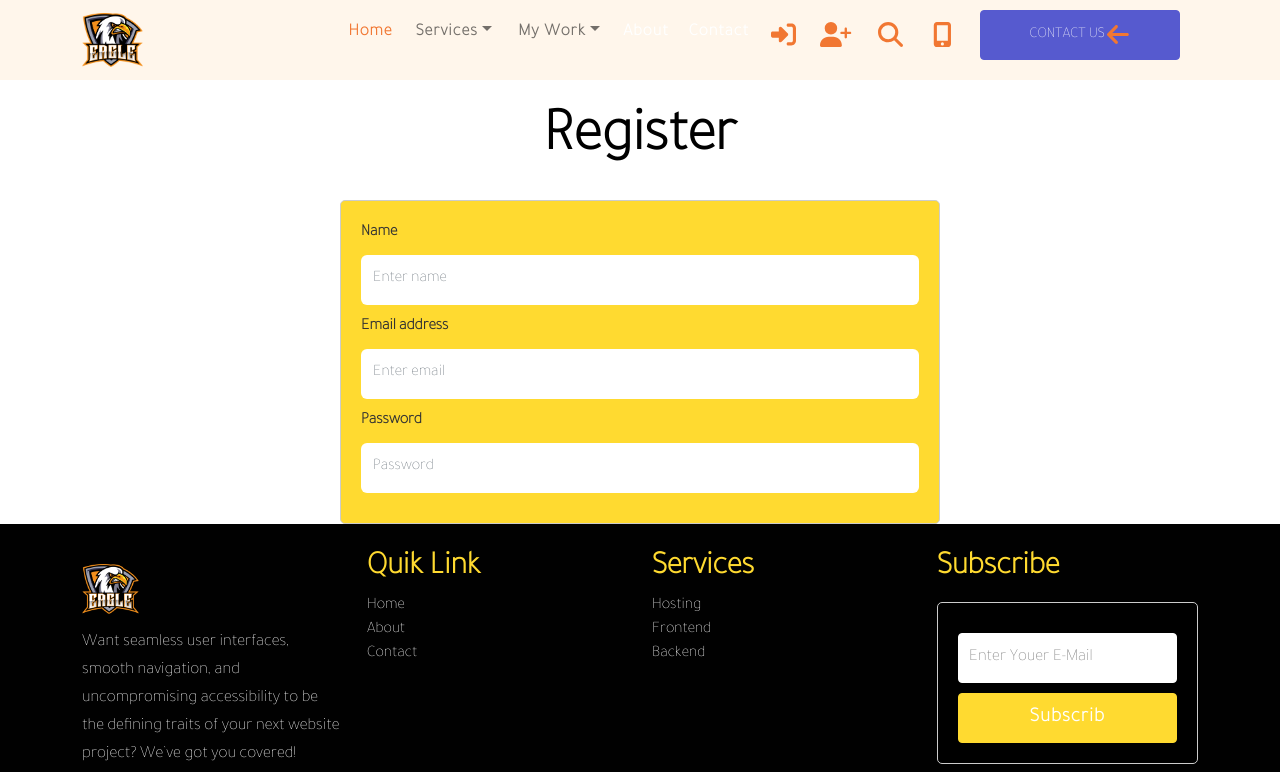
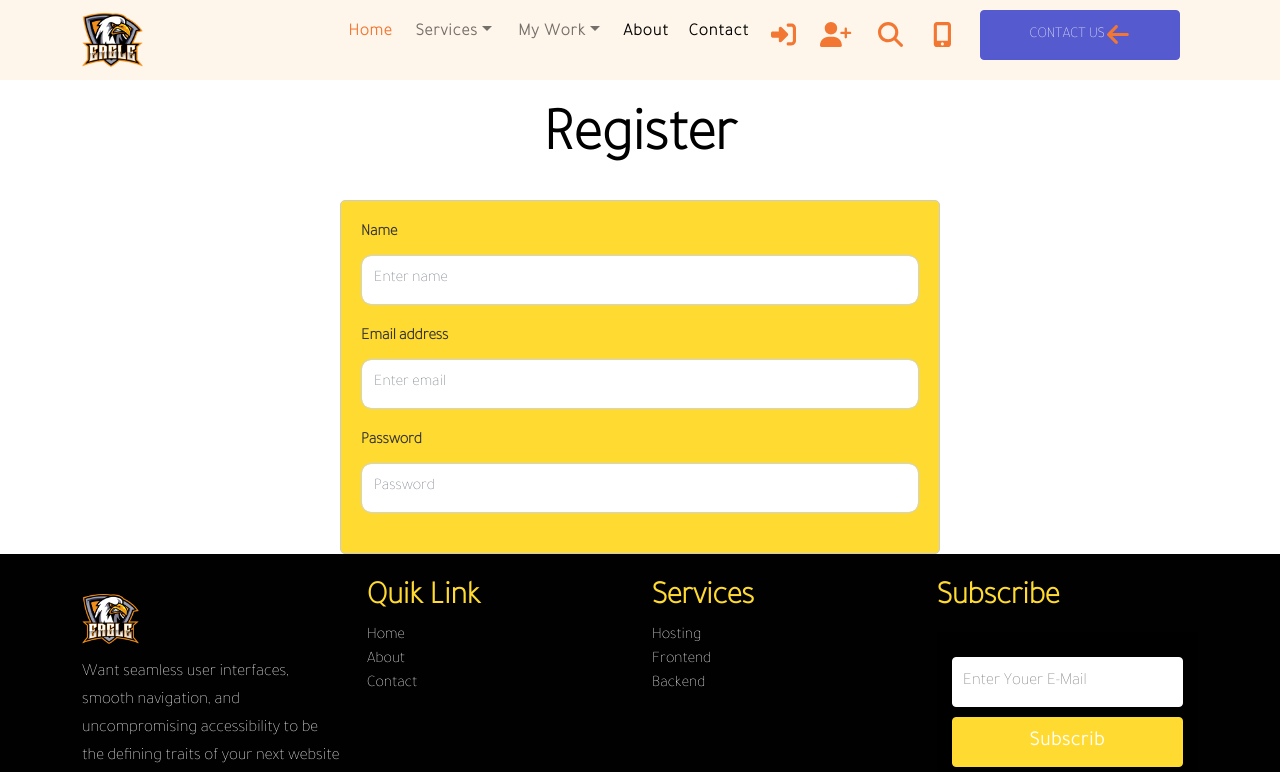
Before and after one commit to a7med58/WebSite.github.io, a React (Create React App) app: page /registration in a window 1280 px wide. Shown: the top 772 px of the page. Built offline with nearby package versions, Linux system fonts and the light colour scheme; a web font is replaced by a local one.

Commit message:
Some Enhancment

```diff
--- a/src/Component/Footer/Footer.css
+++ b/src/Component/Footer/Footer.css
@@ -47,9 +47,9 @@ footer h2 {
   font-weight: bolder;
 }
 
-footer form {
+.form-footer {
   margin: 15px 0;
-  background-color: black;
+  background-color: black !important;
 }
 footer form input {
   border: 1px solid #fff;
--- a/src/Component/Footer/Footer.js
+++ b/src/Component/Footer/Footer.js
@@ -65,7 +65,7 @@ const Footer = () => {
           </div>
           <div className="col-md-3 col-sm-6">
             <h2>Subscribe</h2>
-            <form>
+            <form className="form-footer">
               <input type="email" placeholder="Enter Youer E-Mail" />
               <button id="btnfooter">Subscrib</button>
             </form>
--- a/src/Component/FormContact/FormContact.css
+++ b/src/Component/FormContact/FormContact.css
@@ -7,6 +7,7 @@ form {
   padding: 15px;
 }
 form .form-control {
+  background-color: #fff;
   border: none;
 }
 form input,
--- a/src/Component/NavBar/NavBars.css
+++ b/src/Component/NavBar/NavBars.css
@@ -94,3 +94,7 @@ nav svg {
   font-size: 25px;
   color: var(--seconde-color);
 }
+.nav-link-m {
+  color: black;
+  font-weight: bold;
+}
--- a/src/Component/NavBar/NavBars.js
+++ b/src/Component/NavBar/NavBars.js
@@ -28,12 +28,20 @@ const NavBars = () => {
             <Link to="/home" className="active">
               Home
             </Link>
-            <NavDropdown title="Services" id="basic-nav-dropdown">
+            <NavDropdown
+              title="Services"
+              id="basic-nav-dropdown"
+              className="nav-link-m"
+            >
               <NavDropdown.Item href="!#">Hosting</NavDropdown.Item>
               <NavDropdown.Item href="!#">Frontend</NavDropdown.Item>
               <NavDropdown.Item href="!#">Backend</NavDropdown.Item>
             </NavDropdown>
-            <NavDropdown title="My Work" id="basic-nav-dropdown">
+            <NavDropdown
+              title="My Work"
+              id="basic-nav-dropdown"
+              className="nav-link-m"
+            >
               <NavDropdown.Item href="#action/3.1">Action</NavDropdown.Item>
               <NavDropdown.Item href="#action/3.2">
                 Another action
@@ -45,8 +53,12 @@ const NavBars = () => {
               </NavDropdown.Item>
             </NavDropdown>
 
-            <Link to="/about">About</Link>
-            <Link to="/contact">Contact</Link>
+            <Link to="/about" className="nav-link-m">
+              About
+            </Link>
+            <Link to="/contact" className="nav-link-m">
+              Contact
+            </Link>
             <Link to="/login">
               <FontAwesomeIcon icon={faSignInAlt} />
             </Link>
--- a/src/Page/Contact/Contact.css
+++ b/src/Page/Contact/Contact.css
@@ -52,7 +52,7 @@
   margin-right: 10px;
 }
 form {
-  background-color: #fff;
+  background-color: #fff !important;
   box-sizing: border-box;
   width: 100%;
   max-width: 100%;
@@ -60,7 +60,7 @@ form {
   padding: 15px;
 }
 form .form-control {
-  border: none;
+  border-radius: 10px;
 }
 form input,
 form textarea,
@@ -98,7 +98,7 @@ form button {
 }
 form button:hover {
   background-color: transparent !important;
-  color: var(--footerp-color);
+  color: var(--seconde-color);
   transition: 0.3s ease-in-out;
 }
 form p {
--- a/src/Page/Login/Login.css
+++ b/src/Page/Login/Login.css
@@ -1,19 +1,19 @@
 /* Center the form on the page */
-form {
+.loginform {
   max-width: 600px;
   margin: 0 auto;
   padding: 20px;
   border: 1px solid #ccc;
   border-radius: 5px;
-  background-color: var(--footerp-color);
+  background-color: var(--footerp-color) !important;
 }
 
 /* Style the form fields */
-form-group {
+.form-group-login {
   margin-bottom: 20px;
 }
 
-label {
+.label-login {
   display: block;
   margin-bottom: 5px;
   font-weight: bold;
--- a/src/Page/Login/Login.js
+++ b/src/Page/Login/Login.js
@@ -32,9 +32,12 @@ const Login = () => {
 
         <div className="row">
           <div className="col-md-12 col-lg-12">
-            <Form onSubmit={handleSubmit}>
-              <Form.Group controlId="formBasicEmail">
-                <Form.Label>Email address</Form.Label>
+            <Form onSubmit={handleSubmit} className="loginform">
+              <Form.Group
+                controlId="formBasicEmail"
+                className="form-group-login"
+              >
+                <Form.Label className="label-login">Email address</Form.Label>
                 <Form.Control
                   type="email"
                   placeholder="Enter email"
@@ -44,8 +47,11 @@ const Login = () => {
                 />
               </Form.Group>
 
-              <Form.Group controlId="formBasicPassword">
-                <Form.Label>Password</Form.Label>
+              <Form.Group
+                controlId="formBasicPassword"
+                className="form-group-login"
+              >
+                <Form.Label className="label-login">Password</Form.Label>
                 <Form.Control
                   type="password"
                   placeholder="Password"
--- a/src/Page/Registration/RegistrationForm.css
+++ b/src/Page/Registration/RegistrationForm.css
@@ -6,3 +6,22 @@
   line-height: 80px;
   text-align: center;
 }
+/* Center the form on the page */
+.regform {
+  max-width: 600px;
+  margin: 0 auto;
+  padding: 20px;
+  border: 1px solid #ccc;
+  border-radius: 5px;
+  background-color: var(--footerp-color) !important;
+}
+.form-group-reg {
+  margin-bottom: 20px;
+}
+
+.label-reg {
+  display: block;
+  margin-bottom: 5px;
+  font-weight: bold;
+  color: #333;
+}
--- a/src/Page/Registration/RegistrationForm.js
+++ b/src/Page/Registration/RegistrationForm.js
@@ -24,9 +24,9 @@ const RegistrationForm = () => {
   return (
     <Container>
       <h2 className="h2reg">Register</h2>
-      <Form onSubmit={handleSubmit}>
-        <Form.Group>
-          <Form.Label>Name</Form.Label>
+      <Form onSubmit={handleSubmit} className="regform">
+        <Form.Group className="form-group-reg ">
+          <Form.Label className="label-reg">Name</Form.Label>
           <Form.Control
             type="text"
             placeholder="Enter name"
@@ -36,8 +36,8 @@ const RegistrationForm = () => {
           />
         </Form.Group>
 
-        <Form.Group>
-          <Form.Label>Email address</Form.Label>
+        <Form.Group className="form-group-reg ">
+          <Form.Label className="label-reg">Email address</Form.Label>
           <Form.Control
             type="email"
             placeholder="Enter email"
@@ -47,8 +47,8 @@ const RegistrationForm = () => {
           />
         </Form.Group>
 
-        <Form.Group>
-          <Form.Label>Password</Form.Label>
+        <Form.Group className="form-group-reg ">
+          <Form.Label className="label-reg">Password</Form.Label>
           <Form.Control
             type="password"
             placeholder="Password"
```
